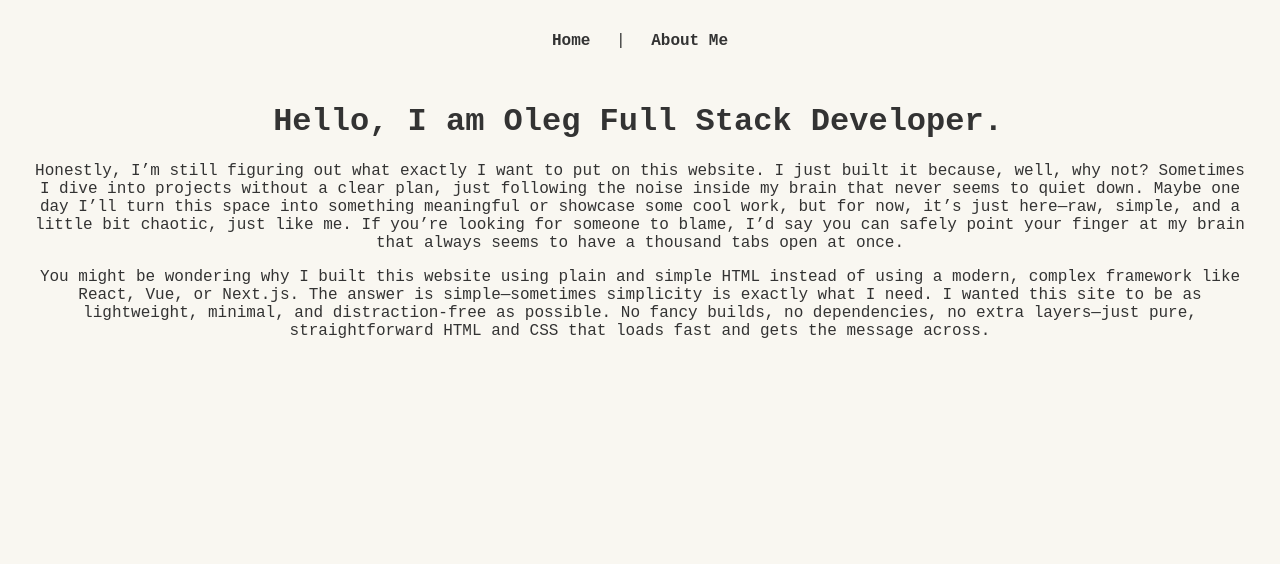
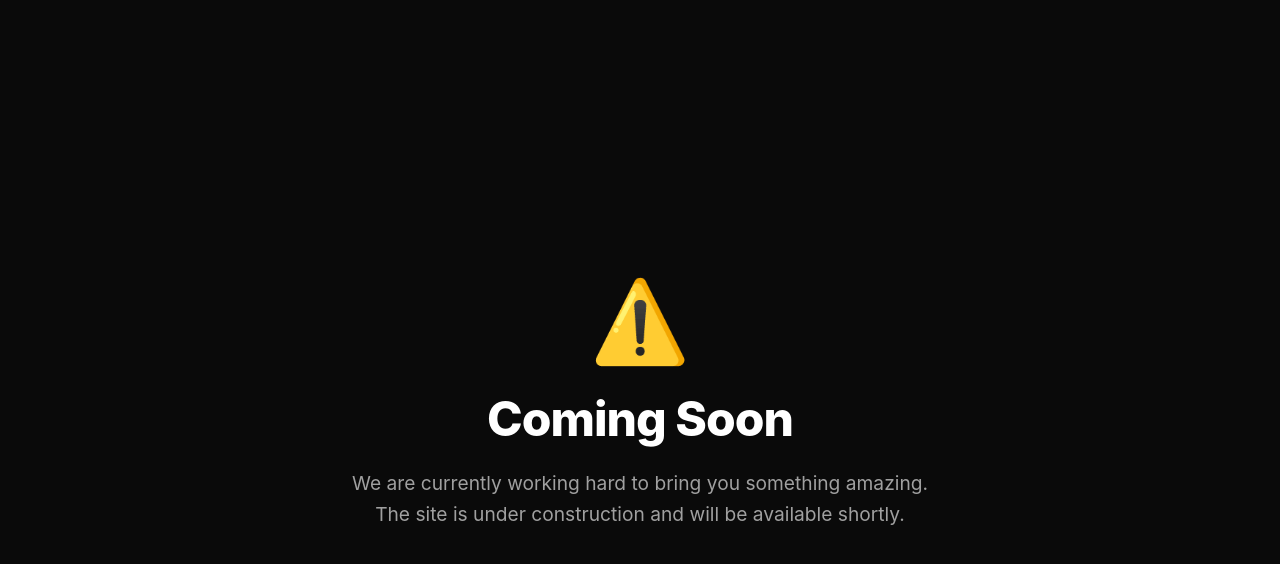
Before and after one commit to angelomadara/oldhat.dev, a plain HTML site: page index.html in a window 1280 px wide. Drawn offline with Linux system fonts and the light colour scheme.

Commit message:
feat: add minimalist coming soon page

```diff
--- a/index.html
+++ b/index.html
@@ -1,70 +1,50 @@
 <!DOCTYPE html>
 <html lang="en">
-  <head>
-    <meta charset="UTF-8" />
-    <meta name="viewport" content="width=device-width, initial-scale=1.0" />
-    <title>Oleg Madara - Full Stack Developer</title>
-    <meta name="description" content="Personal website created by Oleg Madara, a Full Stack Developer. Showcasing simple, clean web development with a focus on lightweight and minimal design." />
-    <meta name="keywords" content="Oleg Madara, Full Stack Developer, Web Developer, HTML, CSS, JavaScript, Simple Web Design" />
-    <meta name="author" content="Oleg Madara" />
-    <meta name="robots" content="index, follow" />
-    <meta name="google-adsense-account" content="ca-pub-8003751791160829">
-
-    <!-- Open Graph / Facebook -->
-    <meta property="og:type" content="website" />
-    <meta property="og:url" content="https://oldhat.dev/" />
-    <meta property="og:title" content="Oleg Madara - Full Stack Developer" />
-    <meta property="og:description" content="Personal website created by Oleg Madara, a Full Stack Developer. Showcasing simple, clean web development with a focus on lightweight and minimal design." />
-
-    <!-- Twitter -->
-    <meta property="twitter:card" content="summary" />
-    <meta property="twitter:title" content="Oleg Madara - Full Stack Developer" />
-    <meta property="twitter:description" content="Personal website created by Oleg Madara, a Full Stack Developer. Showcasing simple, clean web development with a focus on lightweight and minimal design." />
-
-    <script src="https://analytics.ahrefs.com/analytics.js" data-key="mkLi8IsyaOCq4YT1Qir59A" async></script>
-
-    <link rel="stylesheet" href="css/style.css" />
-  </head>
-  <body>
-    <nav><a href="index.html">Home</a> | <a href="about.html">About Me</a></nav>
-
+<head>
+    <meta charset="UTF-8">
+    <meta name="viewport" content="width=device-width, initial-scale=1.0">
+    <title>Coming Soon - oldhat.dev</title>
+    <style>
+        body {
+            margin: 0;
+            padding: 0;
+            background-color: #0a0a0a;
+            color: #ffffff;
+            font-family: -apple-system, BlinkMacSystemFont, "Segoe UI", Roboto, Helvetica, Arial, sans-serif;
+            display: flex;
+            justify-content: center;
+            align-items: center;
+            height: 100vh;
+            text-align: center;
+        }
+        .container {
+            max-width: 600px;
+            padding: 20px;
+        }
+        .icon {
+            font-size: 80px;
+            margin-bottom: 20px;
+            display: block;
+        }
+        h1 {
+            font-size: 3rem;
+            font-weight: 800;
+            margin: 0 0 20px 0;
+            letter-spacing: -1px;
+        }
+        p {
+            font-size: 1.2rem;
+            color: #a0a0a0;
+            line-height: 1.6;
+            margin: 0;
+        }
+    </style>
+</head>
+<body>
     <div class="container">
-      <h1 class="typewriter">Hello, I am Oleg Full Stack Developer.</h1>
-      <p class="typewriter-paragraph">
-        Honestly, I’m still figuring out what exactly I want to put on this
-        website. I just built it because, well, why not? Sometimes I dive into
-        projects without a clear plan, just following the noise inside my brain
-        that never seems to quiet down. Maybe one day I’ll turn this space into
-        something meaningful or showcase some cool work, but for now, it’s just
-        here—raw, simple, and a little bit chaotic, just like me. If you’re
-        looking for someone to blame, I’d say you can safely point your finger
-        at my brain that always seems to have a thousand tabs open at once.
-      </p>
-
-      <p class="typewriter-paragraph" style="animation-delay: 10s">
-        You might be wondering why I built this website using plain and simple
-        HTML instead of using a modern, complex framework like React, Vue, or
-        Next.js. The answer is simple—sometimes simplicity is exactly what I
-        need. I wanted this site to be as lightweight, minimal, and
-        distraction-free as possible. No fancy builds, no dependencies, no extra
-        layers—just pure, straightforward HTML and CSS that loads fast and gets
-        the message across.
-      </p>
+        <span class="icon">⚠️</span>
+        <h1>Coming Soon</h1>
+        <p>We are currently working hard to bring you something amazing. <br> The site is under construction and will be available shortly.</p>
     </div>
-    <!-- Google tag (gtag.js) -->
-    <script async src="https://www.googletagmanager.com/gtag/js?id=G-L29QHJZ462"></script>
-    <script>
-      // goolge
-      window.dataLayer = window.dataLayer || [];
-      function gtag(){dataLayer.push(arguments);}
-      gtag('js', new Date());
-      gtag('config', 'G-L29QHJZ462');
-      // aheref
-      var ahrefs_analytics_script = document.createElement('script');
-      ahrefs_analytics_script.async = true;
-      ahrefs_analytics_script.src = 'https://analytics.ahrefs.com/analytics.js';
-      ahrefs_analytics_script.setAttribute('data-key', 'mkLi8IsyaOCq4YT1Qir59A');
-      document.getElementsByTagName('head')[0].appendChild(ahrefs_analytics_script);
-    </script>
-  </body>
+</body>
 </html>
```
